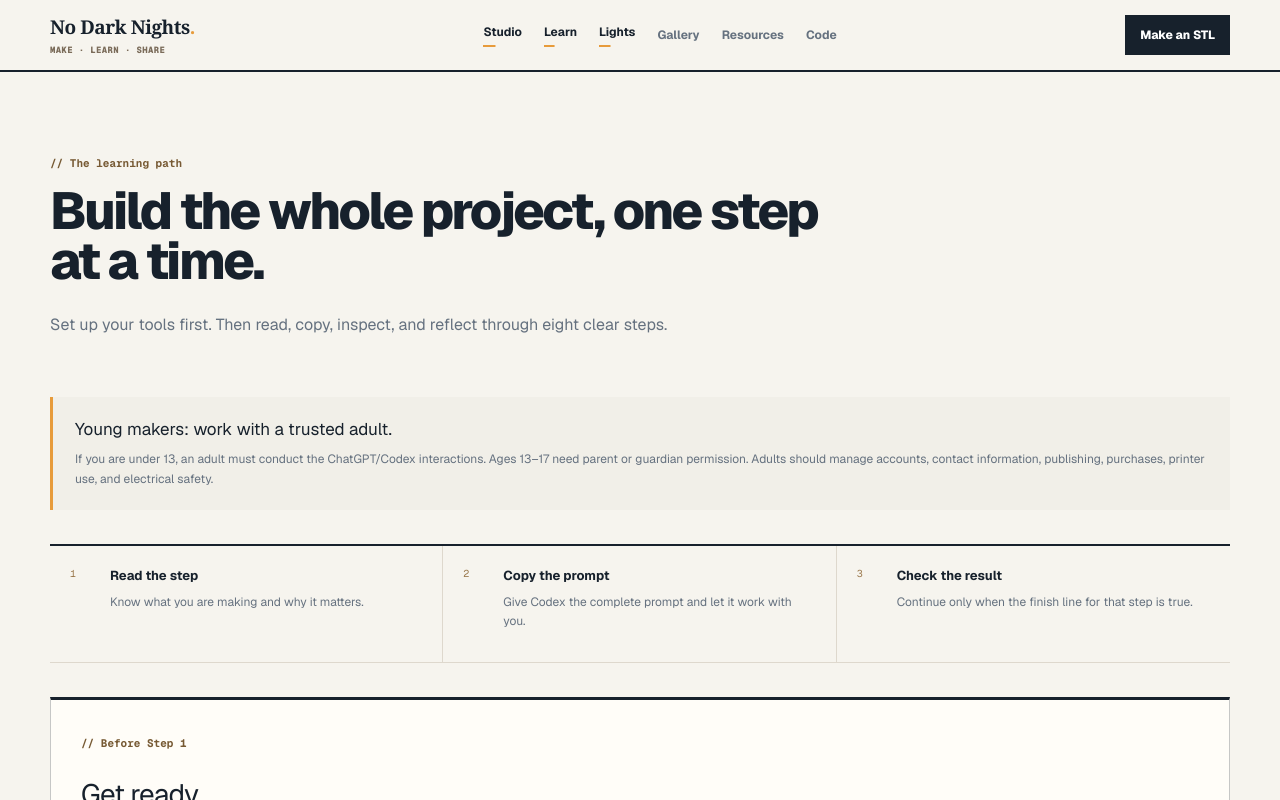
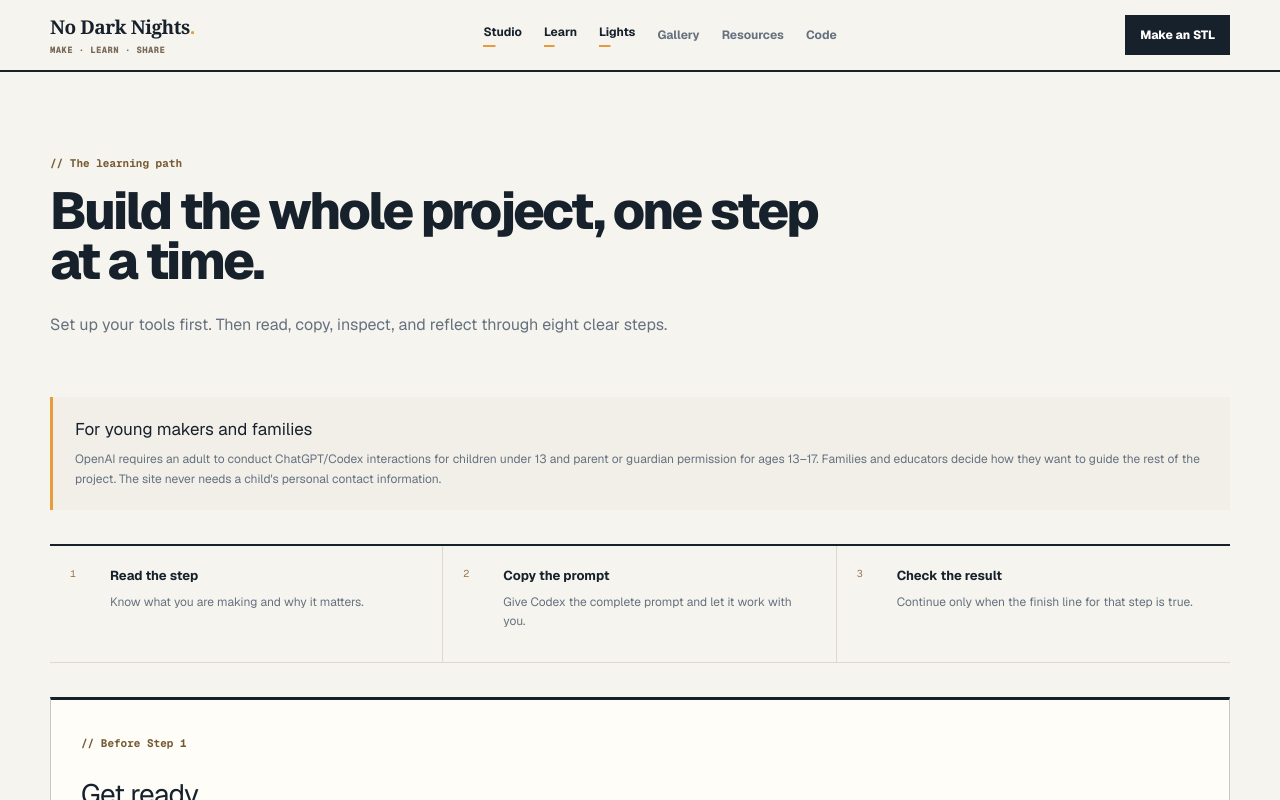
Before and after one commit to prichardsondev/no-dark-nights, a Next.js app: page /learn in a window 1280 px wide. Shown: the top 800 px of the page. Built offline with nearby package versions, Linux system fonts and the light colour scheme.

Commit message:
Clarify young maker guidance

```diff
--- a/app/learn/page.tsx
+++ b/app/learn/page.tsx
@@ -23,14 +23,13 @@ export default function LearnPage() {
           className="learner-safety-notice"
           aria-labelledby="young-maker-guidance"
         >
-          <h2 id="young-maker-guidance">
-            Young makers: work with a trusted adult.
-          </h2>
+          <h2 id="young-maker-guidance">For young makers and families</h2>
           <p>
-            If you are under 13, an adult must conduct the ChatGPT/Codex
-            interactions. Ages 13–17 need parent or guardian permission. Adults
-            should manage accounts, contact information, publishing, purchases,
-            printer use, and electrical safety.
+            OpenAI requires an adult to conduct ChatGPT/Codex interactions for
+            children under 13 and parent or guardian permission for ages 13–17.
+            Families and educators decide how they want to guide the rest of the
+            project. The site never needs a child&apos;s personal contact
+            information.
           </p>
         </section>
         <ol className="learn-guide" aria-label="How each lesson works">
```
Also changed, not shown: 1 other file (tests, documents, lock files or other folders).
